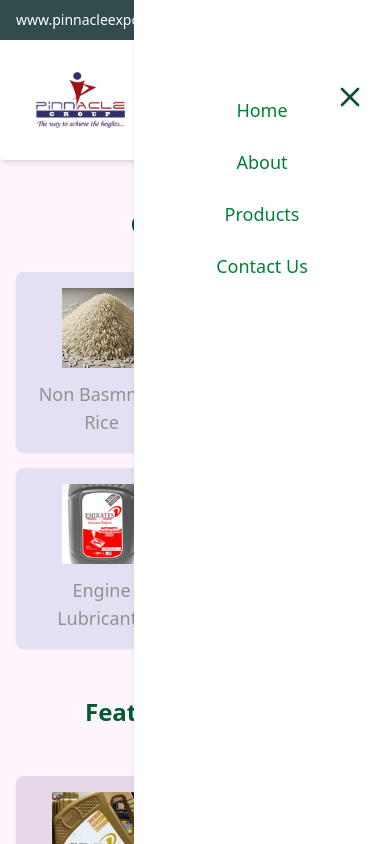
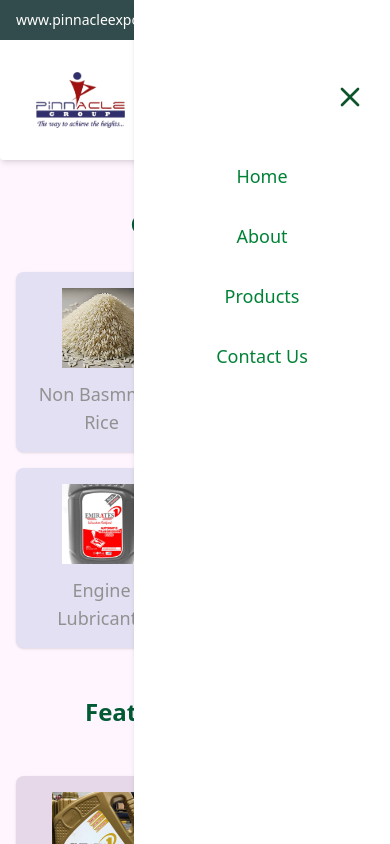
Before and after one commit to Abhixak/PinnacleExpo, a React (Vite) app: page / in a window 390 px wide. Both pictures are taken after a click on the button 350 px from the left and 97 px from the top of the page. Shown: the top 844 px of the page. Built offline with nearby package versions, Linux system fonts and the light colour scheme.

Commit message:
Updated UI by adding products

```diff
--- a/src/Components/Header.jsx
+++ b/src/Components/Header.jsx
@@ -129,9 +129,9 @@ const Header = () => {
               exit="exit"
               variants={menuVariants}
               transition={{ type: "tween", duration: 0.3 }}
-              className="fixed top-0 right-0 w-64 h-full bg-white shadow-md !px-6 !py-8 z-40"
+              className="fixed top-0 right-0 w-64 h-full bg-white shadow-md !px-6 z-40"
             >
-              <ul className="flex flex-col gap-6 text-lg text-center text-green-700 space-y-6 !mt-16 text-gray-800 font-medium">
+              <ul className="flex flex-col gap-8 text-lg text-center text-green-700 space-y-6 !mt-[9em] text-gray-800 font-medium">
                 <li>
                   <a
                     href="#home"
```
